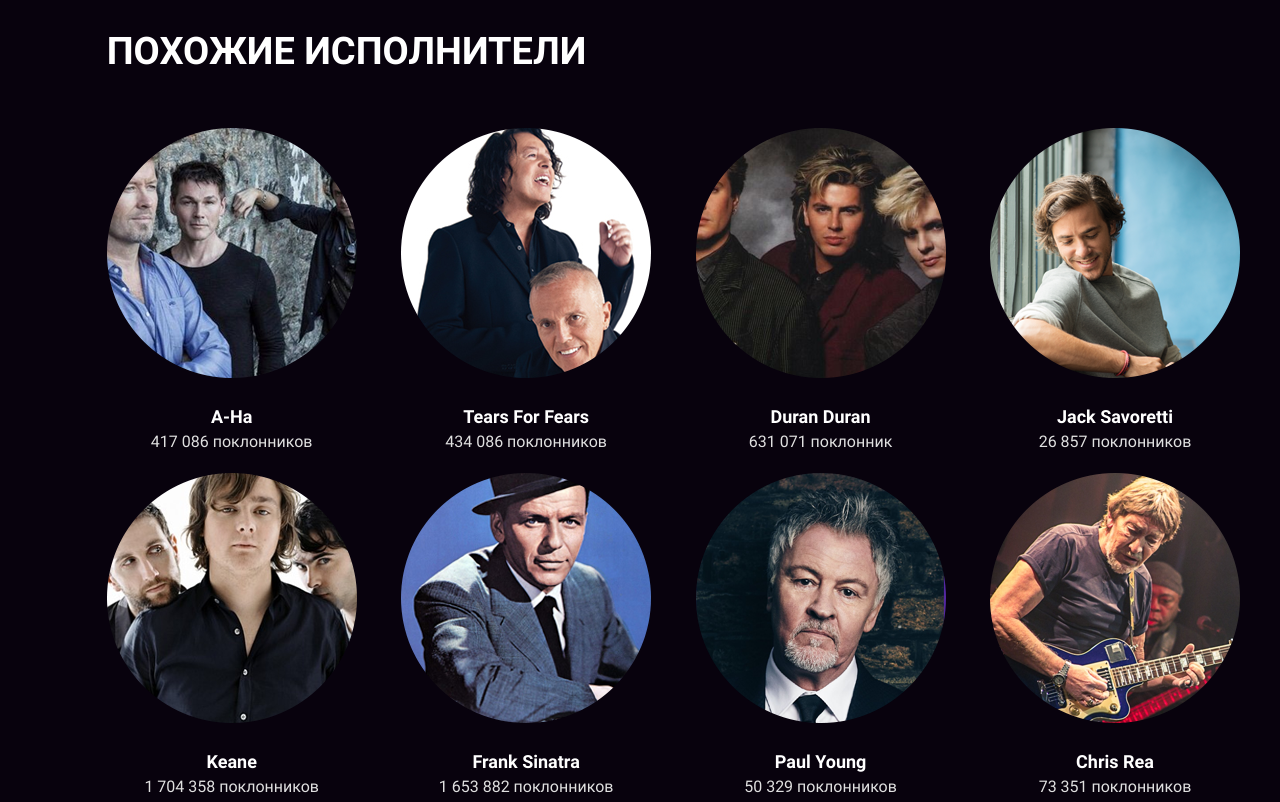
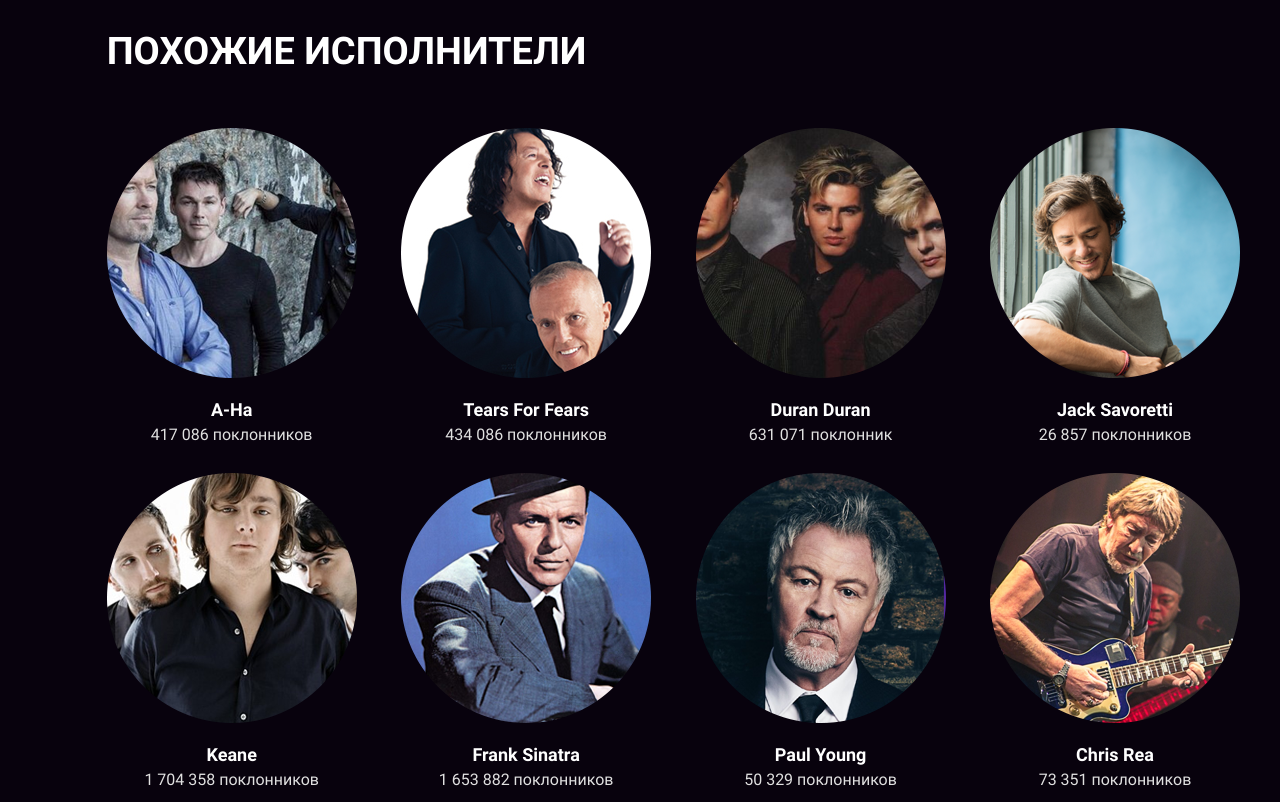
Before and after one commit to VolkovskayaIrina/layout-designer-project-56, a website built with Vite: page src/artist.html in a window 1280 px wide. Shown: the part 2080-2882 px from the top of the page. Built offline with nearby package versions, Linux system fonts and the light colour scheme.

Commit message:
fix line heights

```diff
--- a/src/css/style.css
+++ b/src/css/style.css
@@ -477,7 +477,7 @@
 
 @media (max-width: 415px) {
     .pricing__heading {
-        margin-bottom: 50px;
+        margin-bottom: 49px;
     }
 }
 
@@ -904,6 +904,12 @@
     }
 }
 
+.similar-list-item {
+    display: flex;
+    flex-direction: column;
+    align-items: center;
+}
+
 .similar-list-item__image {
     width: 100%;
 }
--- a/src/scss/app.scss
+++ b/src/scss/app.scss
@@ -16,7 +16,7 @@
         color: #fff;
 
         @media (max-width: 415px) {
-            margin-bottom: 50px;
+            margin-bottom: 49px;
         }
     }
 
@@ -41,9 +41,10 @@
             &--free {
                 @include variables.backgroundImage($url: '../images/subscribe_1.png');
             }
+
             &--standard {
                 @include variables.backgroundImage($url: '../images/subscribe_2.png');
-             }
+            }
 
             &--premium {
                 @include variables.backgroundImage($url: '../images/subscribe_3.png');
@@ -371,6 +372,10 @@
          }
 
         &-item {
+            display: flex;
+            flex-direction: column;
+            align-items: center;
+
             &__image {
                 width: 100%;
             }
```
